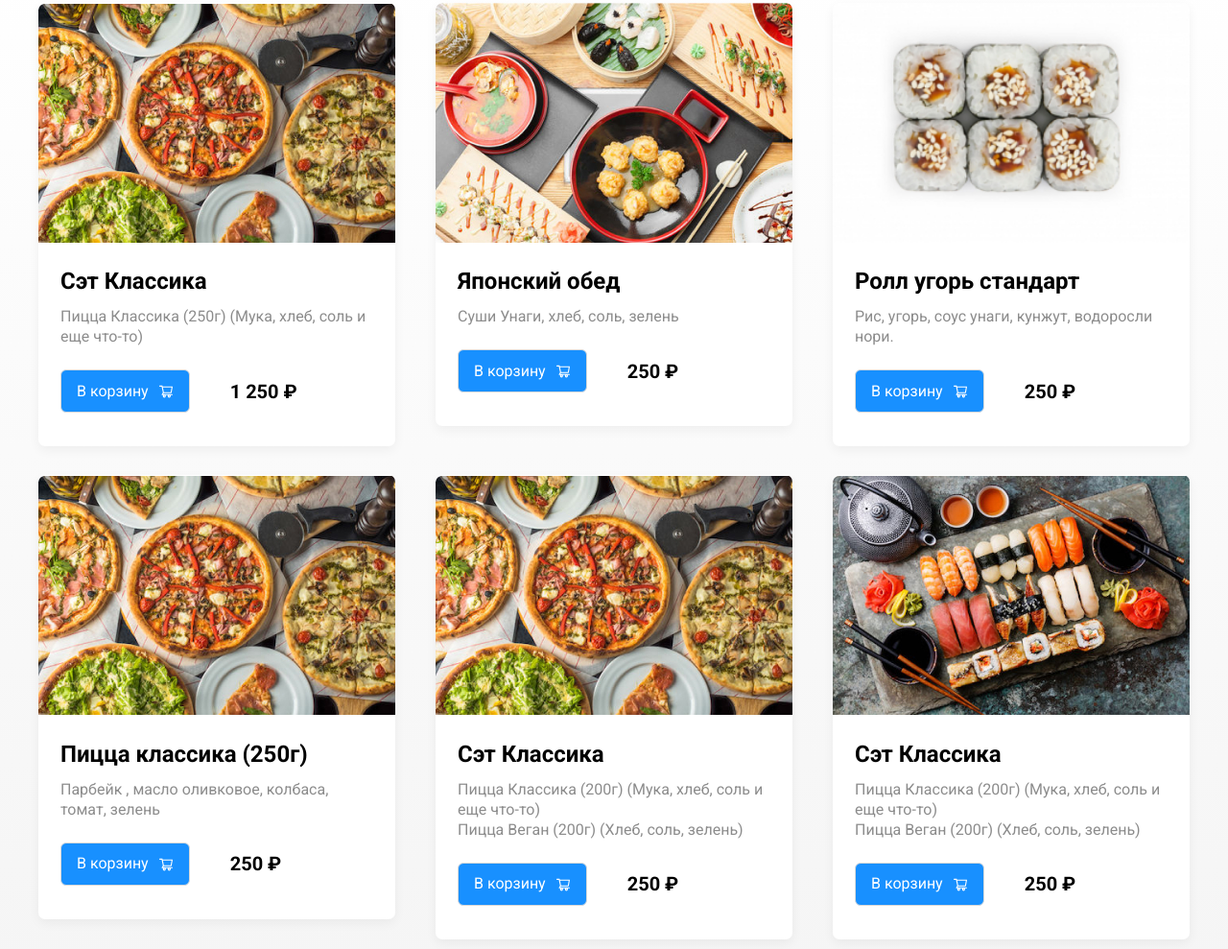
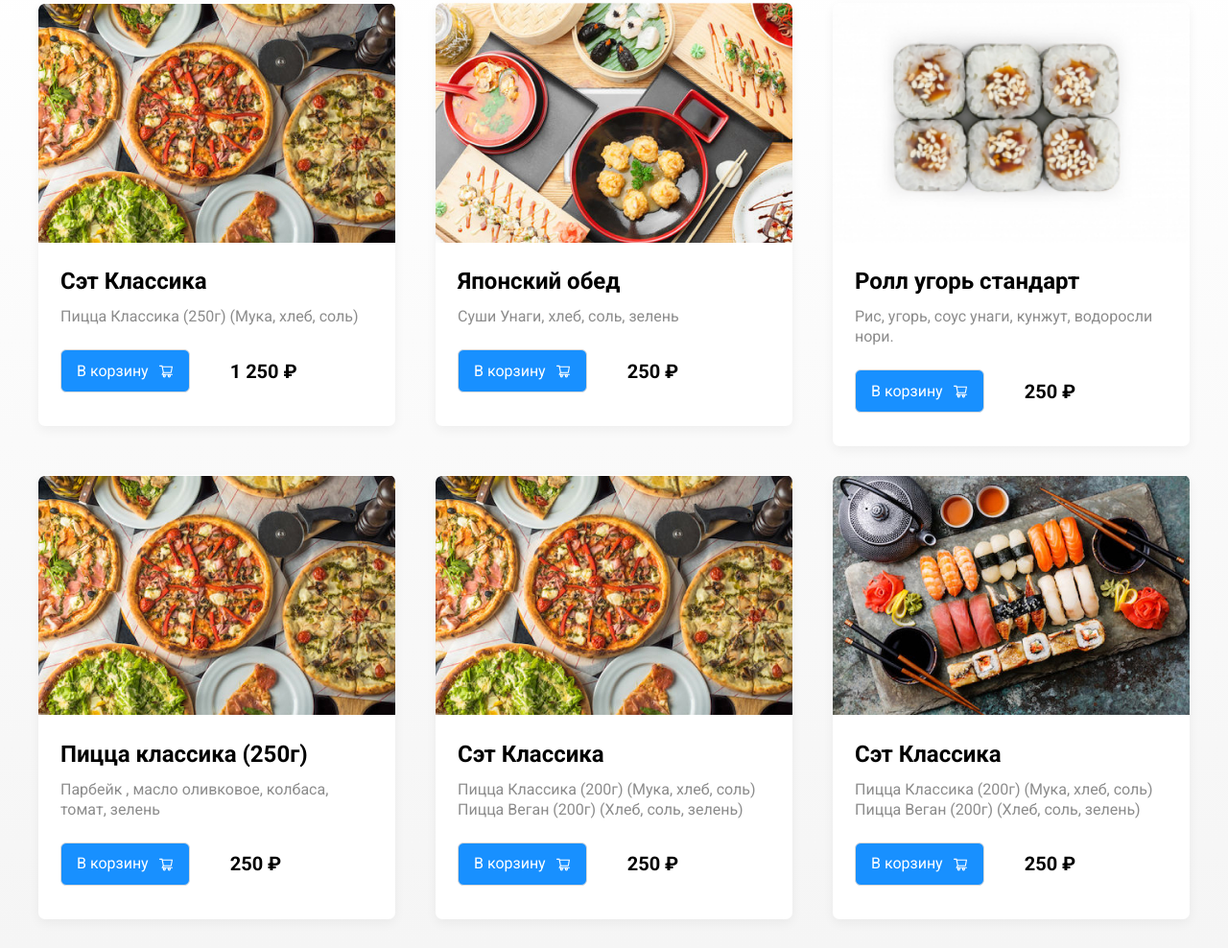
Before and after one commit to Konstnt/delivery-food, a plain HTML site: page restaurant.html in a window 1280 px wide. Shown: the part 211-1200 px from the top of the page at 96% size. Drawn offline with Linux system fonts and the light colour scheme.

Commit message:
правка описания

```diff
--- a/restaurant.html
+++ b/restaurant.html
@@ -63,7 +63,7 @@
         <h3 class="card-title card-title-reg">Сэт Классика </h3>
       </div>
       <div class="card-info">
-        <div class="card-description">Пицца Классика (250г) (Мука, хлеб, соль и еще что-то)</div>
+        <div class="card-description">Пицца Классика (250г) (Мука, хлеб, соль)</div>
       </div>
       <!-- /.card-info -->
       <div class="card-buttons">
@@ -156,7 +156,7 @@
         <h3 class="card-title card-title-reg">Сэт Классика </h3>
       </div>
       <div class="card-info">
-        <div class="card-description">Пицца Классика (200г) (Мука, хлеб, соль и еще что-то) <br> Пицца Веган (200г) (Хлеб, соль, зелень)</div>
+        <div class="card-description">Пицца Классика (200г) (Мука, хлеб, соль) <br> Пицца Веган (200г) (Хлеб, соль, зелень)</div>
       </div>
       <!-- /.card-info -->
       <div class="card-buttons">
@@ -179,7 +179,7 @@
         <h3 class="card-title card-title-reg">Сэт Классика </h3>
       </div>
       <div class="card-info">
-        <div class="card-description">Пицца Классика (200г) (Мука, хлеб, соль и еще что-то) <br> Пицца Веган (200г) (Хлеб, соль, зелень)</div>
+        <div class="card-description">Пицца Классика (200г) (Мука, хлеб, соль) <br> Пицца Веган (200г) (Хлеб, соль, зелень)</div>
       </div>
       <!-- /.card-info -->
       <div class="card-buttons">
```
